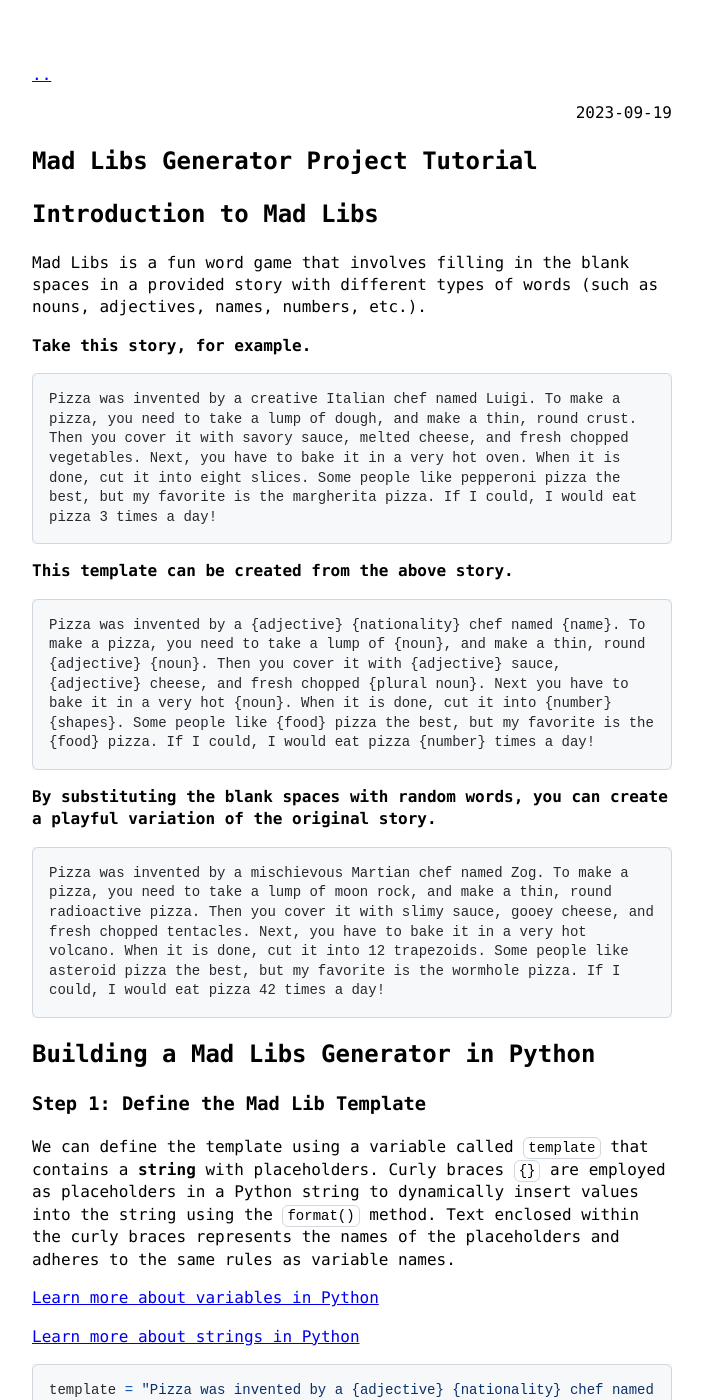
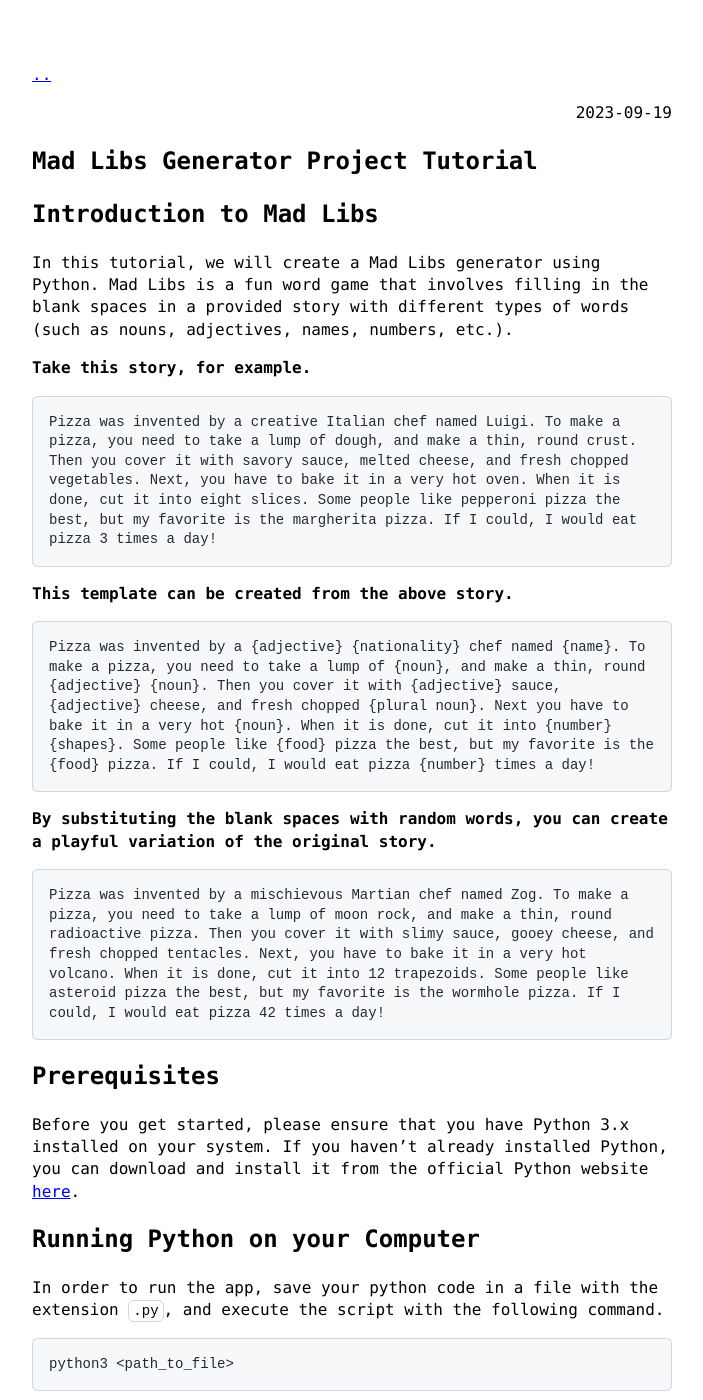
Before and after one commit to suhana66/suhana66.github.io, a Jekyll site: the page built from _posts/2023-09-19-mad-libs.md, in a window 1280 px wide and 1400 px high. Shown: the whole window, without its empty margins (288-991 px from the left). Built offline with Jekyll 4.4.1, drawn with Linux system fonts in a browser that asks for light colours; some of the changed text lies outside the part shown.

Commit message:
added prerequistes

````diff
--- a/_posts/2023-09-19-mad-libs.md
+++ b/_posts/2023-09-19-mad-libs.md
@@ -7,7 +7,7 @@ language: python
 
 ## Introduction to Mad Libs
 
-Mad Libs is a fun word game that involves filling in the blank spaces in a provided story with different types of words (such as nouns, adjectives, names, numbers, etc.).
+In this tutorial, we will create a Mad Libs generator using Python. Mad Libs is a fun word game that involves filling in the blank spaces in a provided story with different types of words (such as nouns, adjectives, names, numbers, etc.).
 
 **Take this story, for example.**
 ```
@@ -22,6 +22,17 @@ Pizza was invented by a {adjective} {nationality} chef named {name}. To make a p
 **By substituting the blank spaces with random words, you can create a playful variation of the original story.**
 ```
 Pizza was invented by a mischievous Martian chef named Zog. To make a pizza, you need to take a lump of moon rock, and make a thin, round radioactive pizza. Then you cover it with slimy sauce, gooey cheese, and fresh chopped tentacles. Next, you have to bake it in a very hot volcano. When it is done, cut it into 12 trapezoids. Some people like asteroid pizza the best, but my favorite is the wormhole pizza. If I could, I would eat pizza 42 times a day!
+```
+
+## Prerequisites
+
+Before you get started, please ensure that you have Python 3.x installed on your system. If you haven't already installed Python, you can download and install it from the official Python website [here](https://www.python.org/).
+
+## Running Python on your Computer
+
+In order to run the app, save your python code in a file with the extension `.py`, and execute the script with the following command.
+```
+python3 <path_to_file>
 ```
 
 ## Building a Mad Libs Generator in Python
@@ -145,3 +156,5 @@ print("\nYour Mad Lib Story:\n")
 print(mad_lib)
 print()
 ```
+
+Congratulations! You've created a Mad Libs generator application and you've taken your first step in your journey to learn Python.
````
